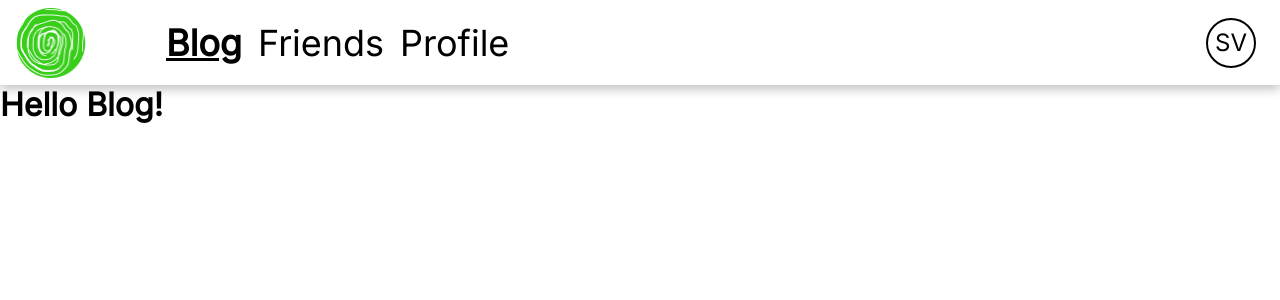
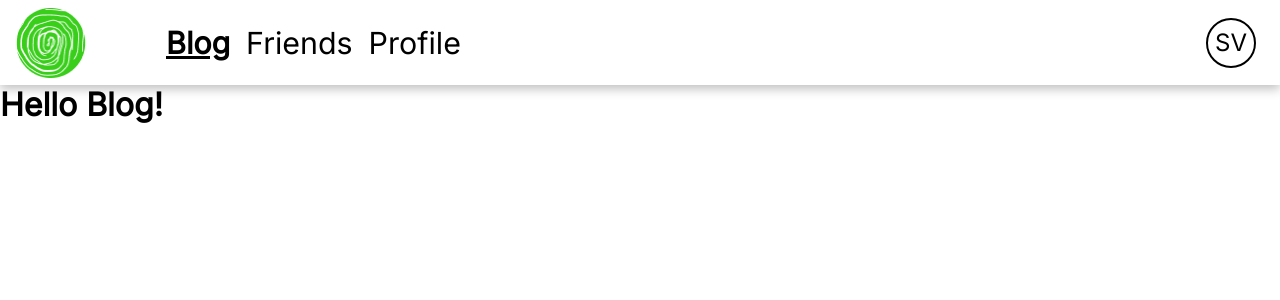
Before and after one commit to nils-nyberg/blog-express, a React (Vite) app in the folder frontend/: page / in a window 1280 px wide. Shown: the top 300 px of the page. Built offline with nearby package versions, Linux system fonts and the light colour scheme; a web font is replaced by a local one.

Commit message:
Change font size for 'medium' screen size

```diff
--- a/frontend/src/styles/main.css
+++ b/frontend/src/styles/main.css
@@ -91,7 +91,7 @@
   .header__navbar a {
     margin-right: 1rem;
     color: var(--text);
-    font-size: 2.25rem;
+    font-size: 1.9rem;
     width: fit-content;
   }
   .header__navbar a.active {
@@ -110,6 +110,9 @@
   }
   .header__title {
     font-size: 4rem;
+  }
+  .header__navbar a {
+    font-size: 2.25rem;
   }
   .header__language-button {
     right: 7rem;
--- a/frontend/src/styles/sass/layout.scss
+++ b/frontend/src/styles/sass/layout.scss
@@ -72,7 +72,7 @@
       a {
         margin-right: 1rem;
         color: var(--text);
-        font-size: 2.25rem;
+        font-size: 1.9rem;
         width: fit-content;
 
         &.active {
@@ -98,6 +98,12 @@
       font-size: 4rem;
     }
 
+    &__navbar {
+      a {
+        font-size: 2.25rem;
+      }
+    }
+
     &__language-button {
       right: 7rem;
       height: 68px;
```
